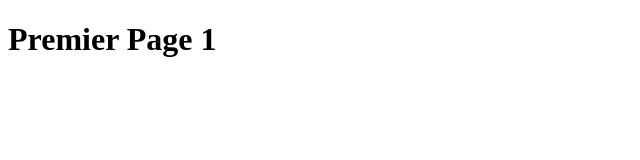
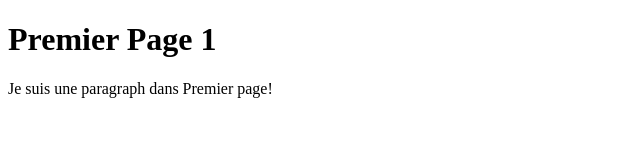
Before and after one commit to Huor97/html_css, a plain HTML site: page Exercice1.html in a window 1280 px wide. Shown: the whole page, without its empty margins (0-640 px from the left). Drawn offline with Linux system fonts and the light colour scheme.

Commit message:
premier paragraph

```diff
--- a/Exercice1.html
+++ b/Exercice1.html
@@ -7,6 +7,7 @@
   <body>
     <head>
       <h1>Premier Page 1</h1>
+      <p>Je suis une paragraph dans Premier page!</p>
     </head>
   </body>
 </html>
```
